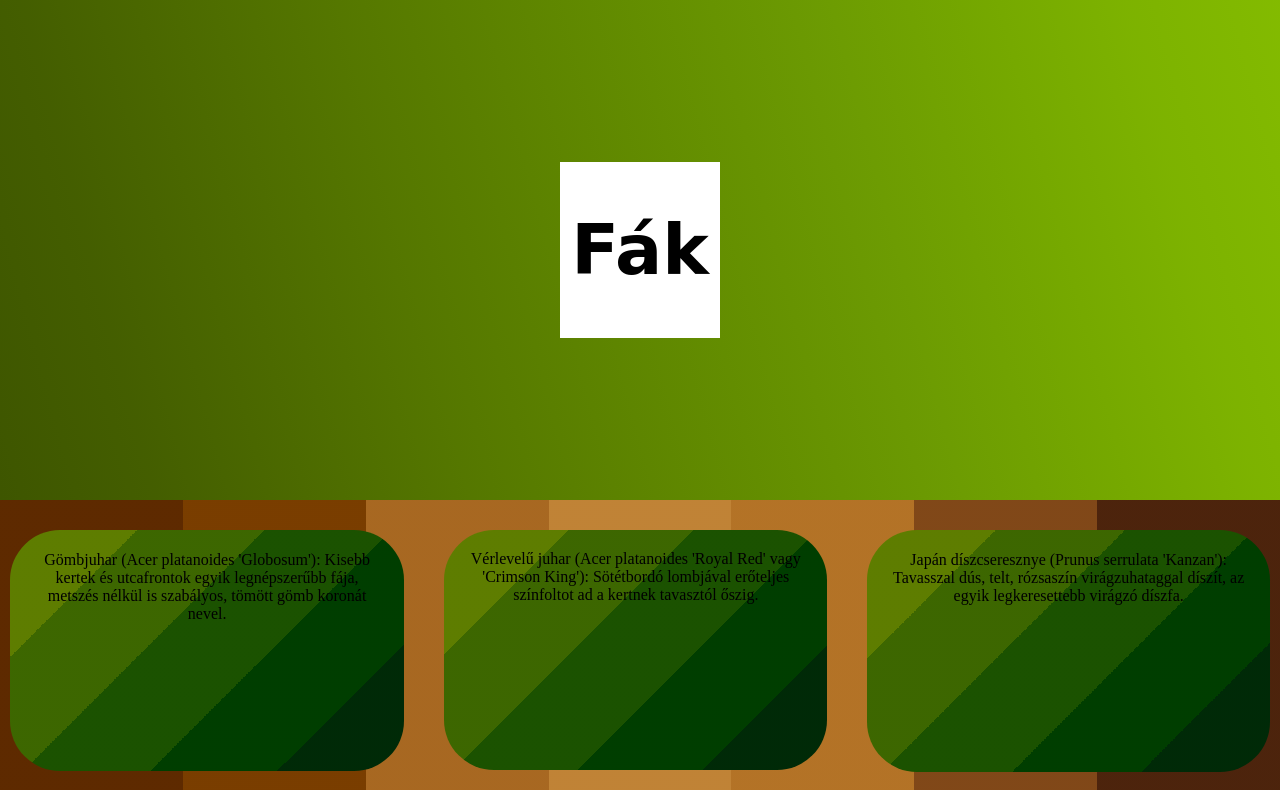
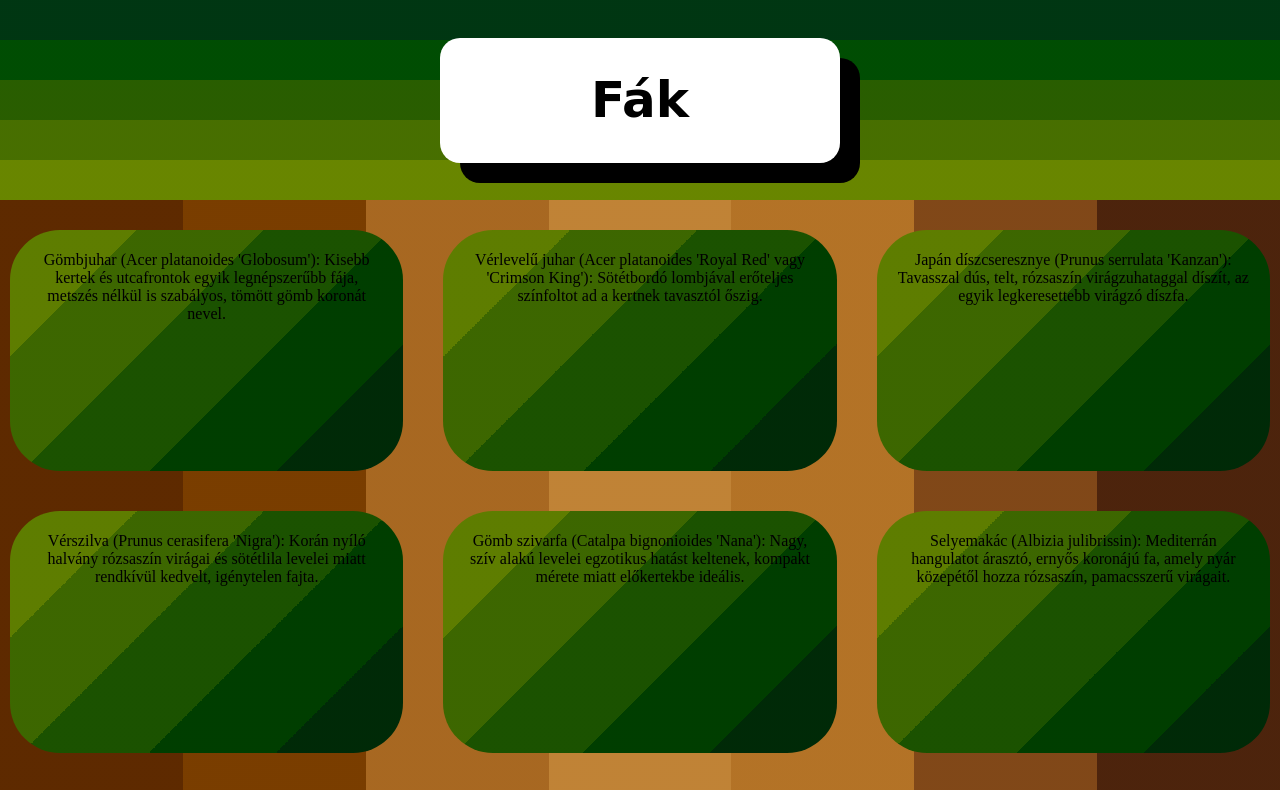
Before and after one commit to nyikikrisz/faiskola11, a plain HTML site: page fak.html in a window 1280 px wide. Shown: the top 790 px of the page. Drawn offline with Linux system fonts and the light colour scheme.

Commit message:
transition in fák.css

```diff
--- a/style/fak.css
+++ b/style/fak.css
@@ -19,29 +19,48 @@ header{
     grid-area: header;
     text-align: center;
 }
-card{
-    grid-area: card;
-
-}
-.card{
+.card {
+    position: relative; /* Szükséges a ::before pozicionálásához */
+    overflow: hidden;   /* Hogy a lekerekítésen (border-radius) ne lógjon túl */
+    z-index: 1;
     text-align: center;
     height: 200px;
-    border-radius: 50px;padding: 5%;
-    background: linear-gradient(315deg, oklch(24.41% 0.0799 149.06) 0.000% 20.000%, oklch(31.27% 0.1116 142.92) 20.000% 40.000%, oklch(38.48% 0.1318 136.38) 40.000% 60.000%, oklch(46.21% 0.1438 129.84) 60.000% 80.000%, oklch(54.33% 0.1557 123.70) 80.000% 100.000%);
+    border-radius: 50px;
+    background: linear-gradient(315deg, oklch(24.41% 0.0799 149.06) 0% 20%, oklch(31.27% 0.1116 142.92) 20% 40%, oklch(38.48% 0.1318 136.38) 40% 60%, oklch(46.21% 0.1438 129.84) 60% 80%, oklch(54.33% 0.1557 123.70) 80% 100%);
+    padding: 5%;
+    transition: transform 0.5s, box-shadow 0.5s;
+}
 
+.card::before {
+    content: "";
+    position: absolute;
+    inset: 0;
+    z-index: -1;
+    background: linear-gradient(315deg, oklch(45.67% 0.0000 89.88) 0% 20%, oklch(56.69% 0.0000 89.88) 20% 40%, oklch(68.90% 0.0000 89.88) 40% 60%, oklch(80.71% 0.0000 89.88) 60% 80%, oklch(91.73% 0.0000 89.88) 80% 100%);
+    opacity: 0;
+    transition: opacity 0.5s;
 }
-.card:hover{
-    background: linear-gradient(315deg, oklch(24.41% 0.0499 89.06) 0.000% 20.000%, oklch(31.28% 0.0643 83.02) 20.000% 40.000%, oklch(38.49% 0.0807 76.53) 40.000% 60.000%, oklch(46.21% 0.1001 70.02) 60.000% 80.000%, oklch(54.33% 0.1230 63.90) 80.000% 100.000%);
 
+.card:hover::before {
+    opacity: 60%;
+    transition: opacity 0.5s;
+}
+.card:hover {
+    transform: scale(1.03);
+    transition: transform 0.5s, box-shadow 0.5s;
+    box-shadow: 10px 10px;
 }
 
 .hero {
     position: relative;
-    height: 500px;
+    height: 200px;
     width: 100%;
     overflow: hidden;
     margin: 0px;
-    background: linear-gradient(75deg in oklch, oklch(41.73% 0.1060 125.87) 0.0%, oklch(44.49% 0.1135 126.15) 11.1%, oklch(48.43% 0.1241 126.54) 22.2%, oklch(52.36% 0.1349 126.93) 33.3%, oklch(55.95% 0.1449 127.32) 44.4%, oklch(59.54% 0.1549 127.70) 55.6%, oklch(62.99% 0.1640 127.97) 66.7%, oklch(66.58% 0.1742 128.05) 77.8%, oklch(70.04% 0.1832 128.02) 88.9%, oklch(72.44% 0.1894 127.98) 100.0%);
+    background: linear-gradient(180deg, oklch(29.14% 0.0823 148.98) 0.000% 20.000%, oklch(36.46% 0.1225 142.88) 20.000% 40.000%, oklch(42.64% 0.1278 136.41) 40.000% 60.000%, oklch(49.22% 0.1322 129.86) 60.000% 80.000%, oklch(57.48% 0.1422 123.71) 80.000% 100.000%);
+    @media (color-gamut: p3) {
+    background: linear-gradient(180deg, oklch(29.13% 0.1152 149.06) 0.000% 20.000%, oklch(36.45% 0.1481 142.92) 20.000% 40.000%, oklch(42.64% 0.1502 136.38) 40.000% 60.000%, oklch(49.22% 0.1548 129.84) 60.000% 80.000%, oklch(57.48% 0.1661 123.70) 80.000% 100.000%);
+    }
     display: flex;
     justify-content: center;
     align-items: center;
@@ -50,10 +69,12 @@ card{
     align-self: center;
     text-align: center;
     background-color: white;
-    width: 20vh;
+    width: 50vh;
     height: auto;
+    border-radius: 20px;
+    box-shadow: 20px 20px;
 }
 .hero-box h1{
     font-family: "Dynalight", cursive;
-    font-size: 70px;
+    font-size: 50px;
 }
```
